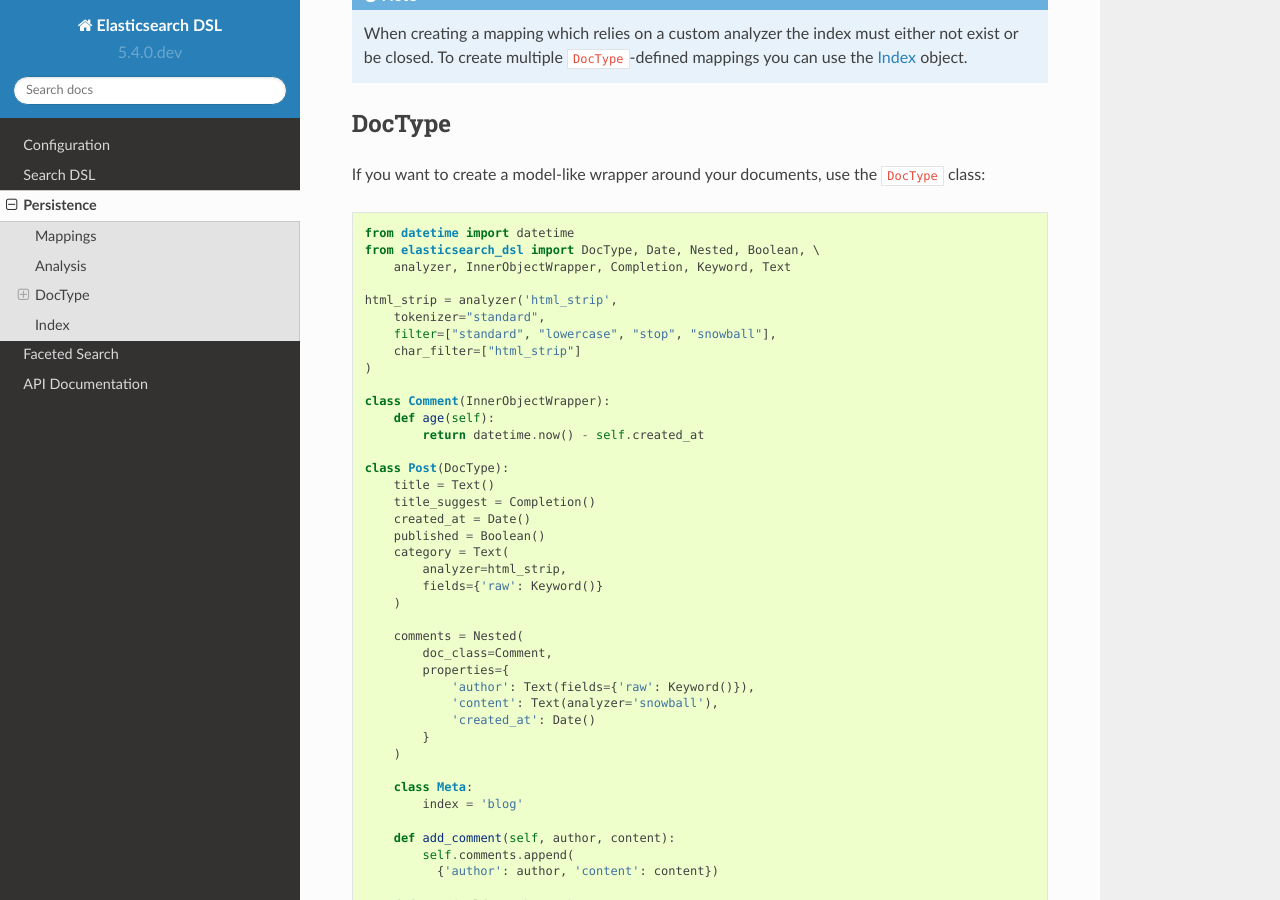
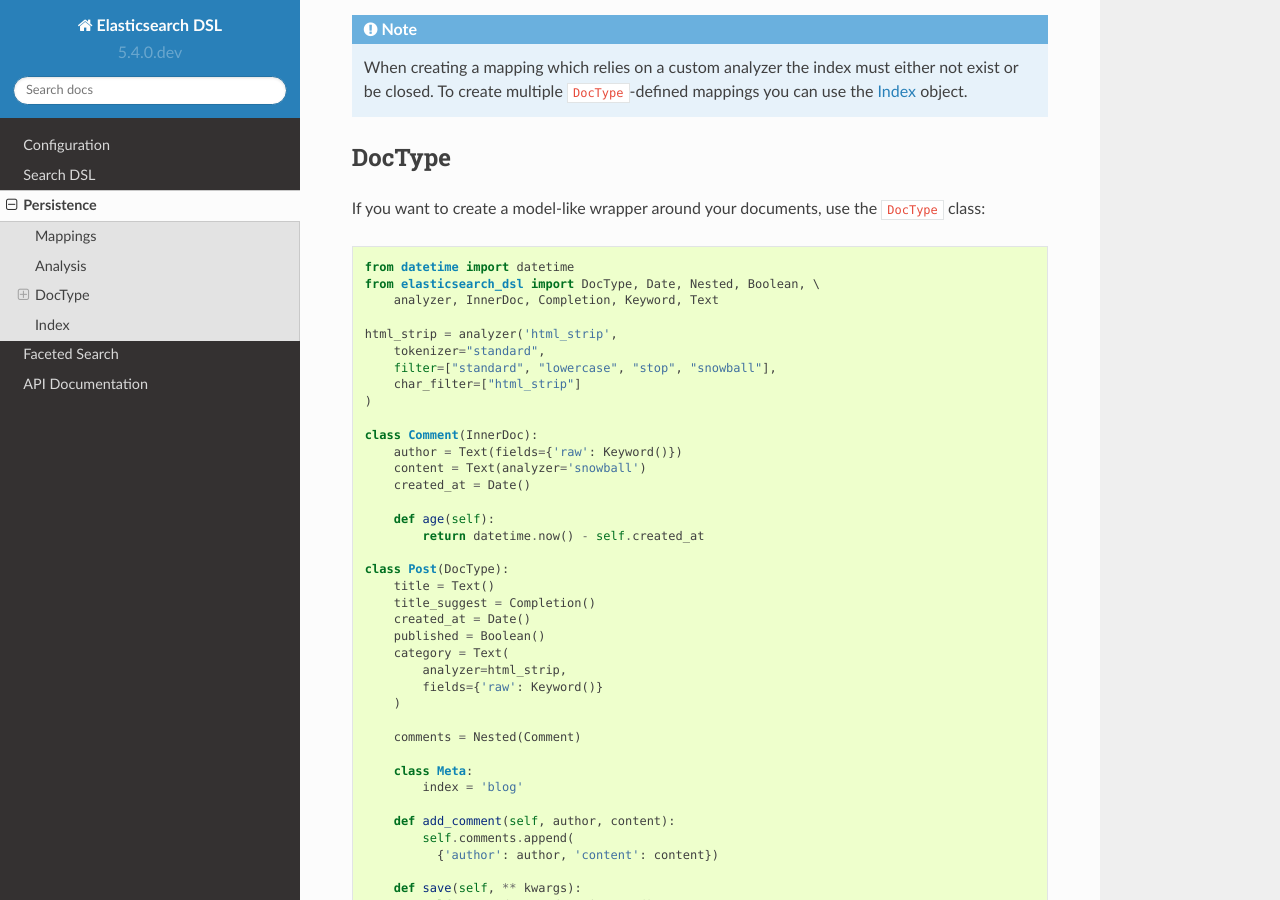
Before and after one commit to elastic/elasticsearch-dsl-py, a Sphinx documentation site: the page built from docs/persistence.rst, in a window 1280 px wide and 900 px high, scrolled down 1838 px. Built offline with Sphinx 7.4.7 and the Read the Docs theme 2.0.0, drawn with Linux system fonts in a browser that asks for light colours; part of the change alters nothing that is shown; some of the changed text lies outside the part shown.

```diff
--- a/docs/persistence.rst
+++ b/docs/persistence.rst
@@ -25,9 +25,11 @@ The mapping definition follows a similar pattern to the query dsl:
     m.field('category', 'text', fields={'raw': Keyword()})
 
     # you can also create a field manually
-    comment = Nested()
-    comment.field('author', Text())
-    comment.field('created_at', Date())
+    comment = Nested(
+                     properties={
+                        'author': Text(),
+                        'created_at': Date()
+                     })
 
     # and attach it to the mapping
     m.field('comments', comment)
@@ -109,7 +111,7 @@ If you want to create a model-like wrapper around your documents, use the
 
     from datetime import datetime
     from elasticsearch_dsl import DocType, Date, Nested, Boolean, \
-        analyzer, InnerObjectWrapper, Completion, Keyword, Text
+        analyzer, InnerDoc, Completion, Keyword, Text
 
     html_strip = analyzer('html_strip',
         tokenizer="standard",
@@ -117,7 +119,11 @@ If you want to create a model-like wrapper around your documents, use the
         char_filter=["html_strip"]
     )
 
-    class Comment(InnerObjectWrapper):
+    class Comment(InnerDoc):
+        author = Text(fields={'raw': Keyword()})
+        content = Text(analyzer='snowball')
+        created_at = Date()
+
         def age(self):
             return datetime.now() - self.created_at
 
@@ -131,14 +137,7 @@ If you want to create a model-like wrapper around your documents, use the
             fields={'raw': Keyword()}
         )
 
-        comments = Nested(
-            doc_class=Comment,
-            properties={
-                'author': Text(fields={'raw': Keyword()}),
-                'content': Text(analyzer='snowball'),
-                'created_at': Date()
-            }
-        )
+        comments = Nested(Comment)
 
         class Meta:
             index = 'blog'
```
